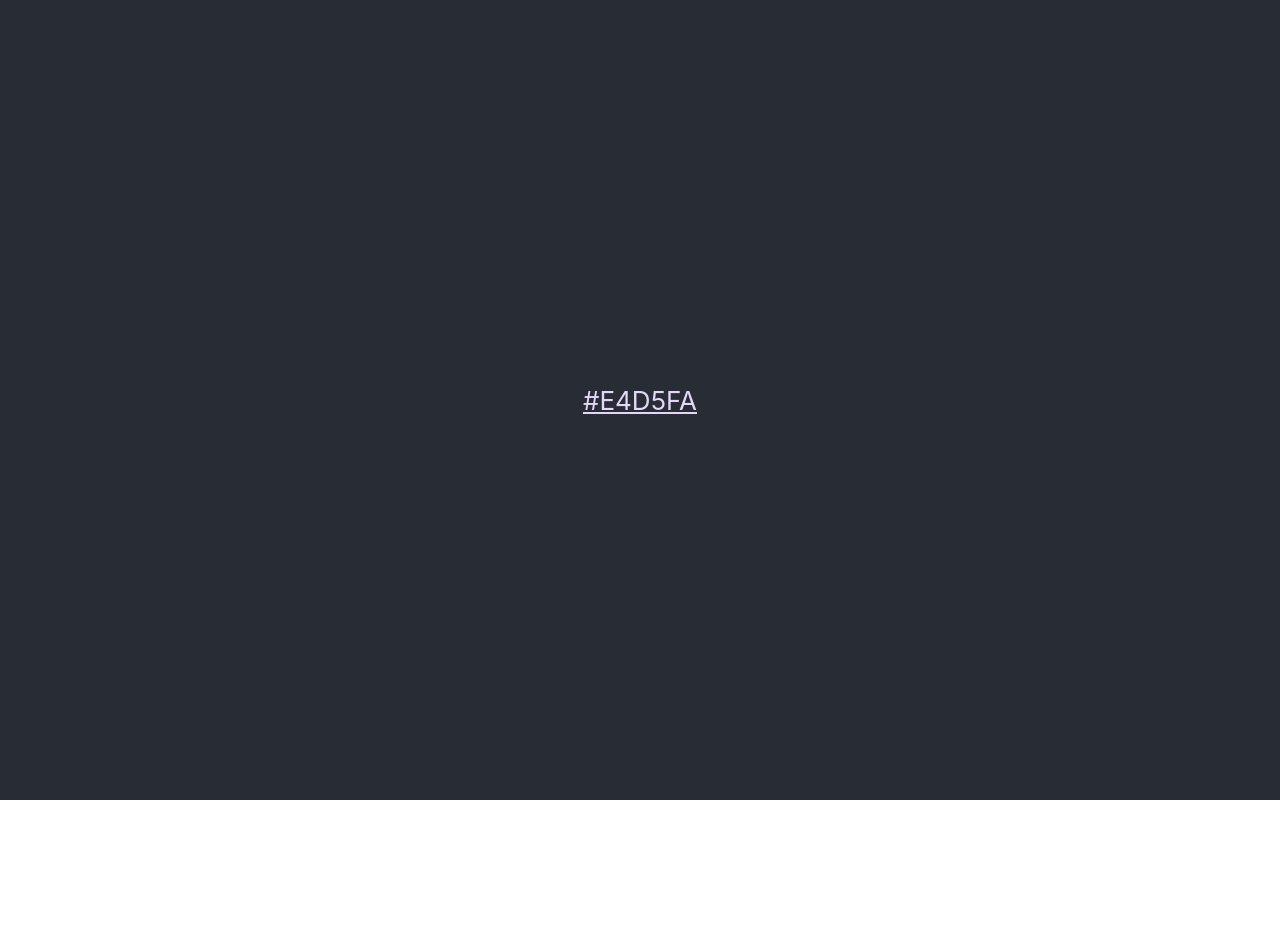
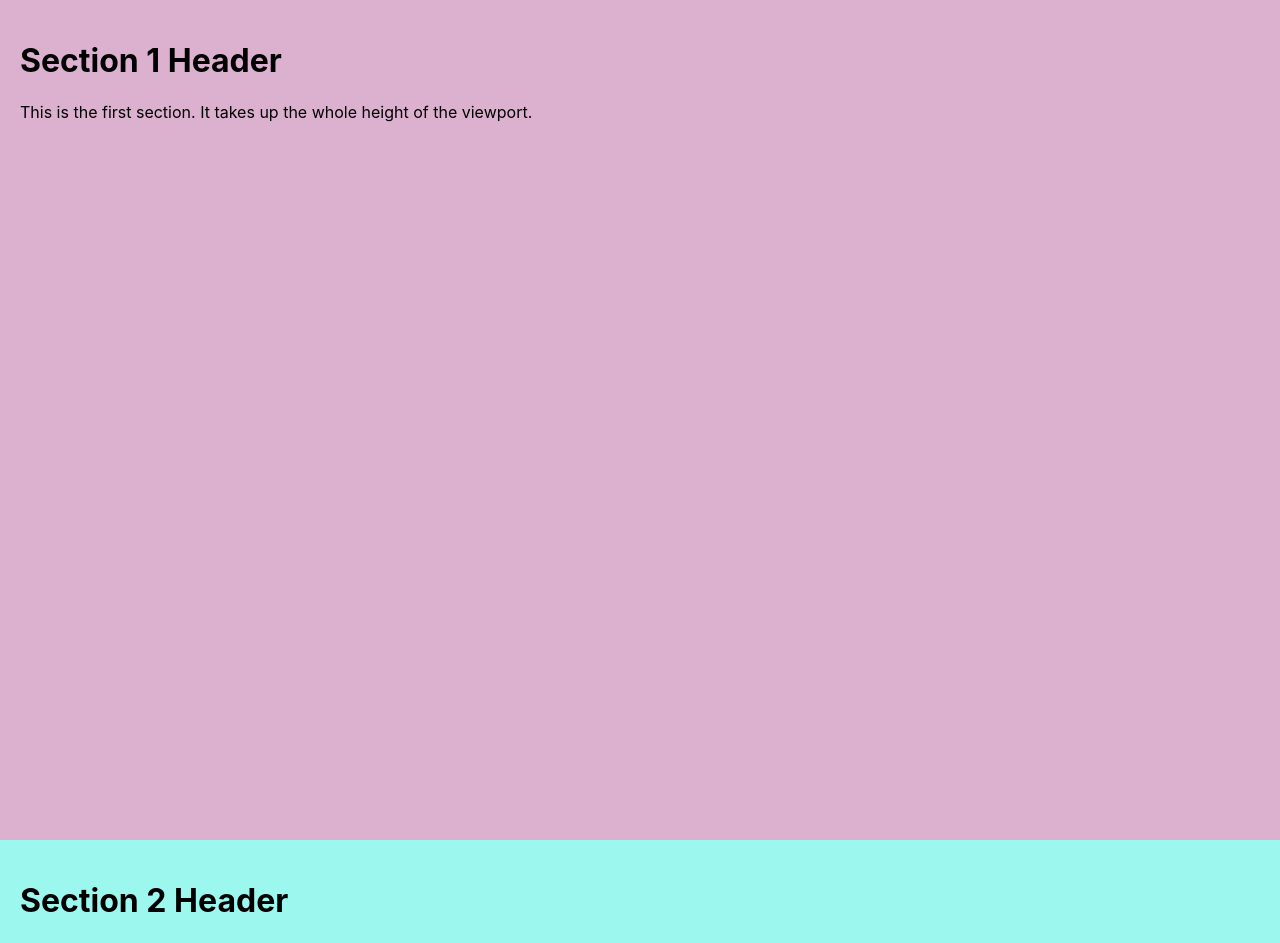
Before and after one commit to yrom1/react-colorful, a React (Create React App) app in the folder colorful/: page / in a window 1280 px wide. Shown: the top 943 px of the page. Before the commit the page ends 800 px from the top, so only its background shows below. Built offline with nearby package versions, Linux system fonts and the light colour scheme.

Commit message:
kinda cohere lookin site https://cohere.ai/

```diff
--- a/colorful/src/App.js
+++ b/colorful/src/App.js
@@ -1,34 +1,57 @@
 import logo from './logo.svg';
 import './App.css';
 import { useState } from 'react';
+
+function ColorSection({ color, isFullScreen, header, text }) {
+  const height = isFullScreen ? '100vh' : 'auto';
+  const style = {
+    backgroundColor: color,
+    height: height,
+    padding: '20px'
+  };
+
+  return (
+    <div style={style}>
+      <h1>{header}</h1>
+      <p>{text}</p>
+    </div>
+  );
+}
 
 function App() {
   const colors = [
     '#DCB0CF', // orangy-pink
     '#9CF8EF', // light funky green
+    '#C773AD', // colar pink
     '#E4D5FA', // pinkish white
     '#90E8FA', // electric light greenblue
     '#E7F9D0'  // light limey yellow
   ];
 
-  const getRandomColor = () => {
-    return colors[Math.floor(Math.random() * colors.length)];
-  }
-
-  const [color, setColor] = useState(getRandomColor());
+  const [color1, setColor1] = useState(colors[0]);
+  const [color2, setColor2] = useState(colors[1]);
 
   const handleClick = () => {
-    setColor(getRandomColor());
+    const randomIndex1 = Math.floor(Math.random() * colors.length);
+    const randomIndex2 = Math.floor(Math.random() * colors.length);
+    setColor1(colors[randomIndex1]);
+    setColor2(colors[randomIndex2]);
   }
 
   return (
-    <div className="App" onClick={handleClick}>
-      <header className="App-header">
-        {/* <img src={logo} className="App-logo" alt="logo" /> */}
-        <p style={{ textDecoration: 'underline', color: color }}>
-          {color}
-        </p>
-      </header>
+    <div onClick={handleClick}>
+      <ColorSection
+        color={color1}
+        isFullScreen={true}
+        header="Section 1 Header"
+        text="This is the first section. It takes up the whole height of the viewport."
+      />
+      <ColorSection
+        color={color2}
+        isFullScreen={false}
+        header="Section 2 Header"
+        text="This is the second section. It adjusts to the size of the text."
+      />
     </div>
   );
 }
```
